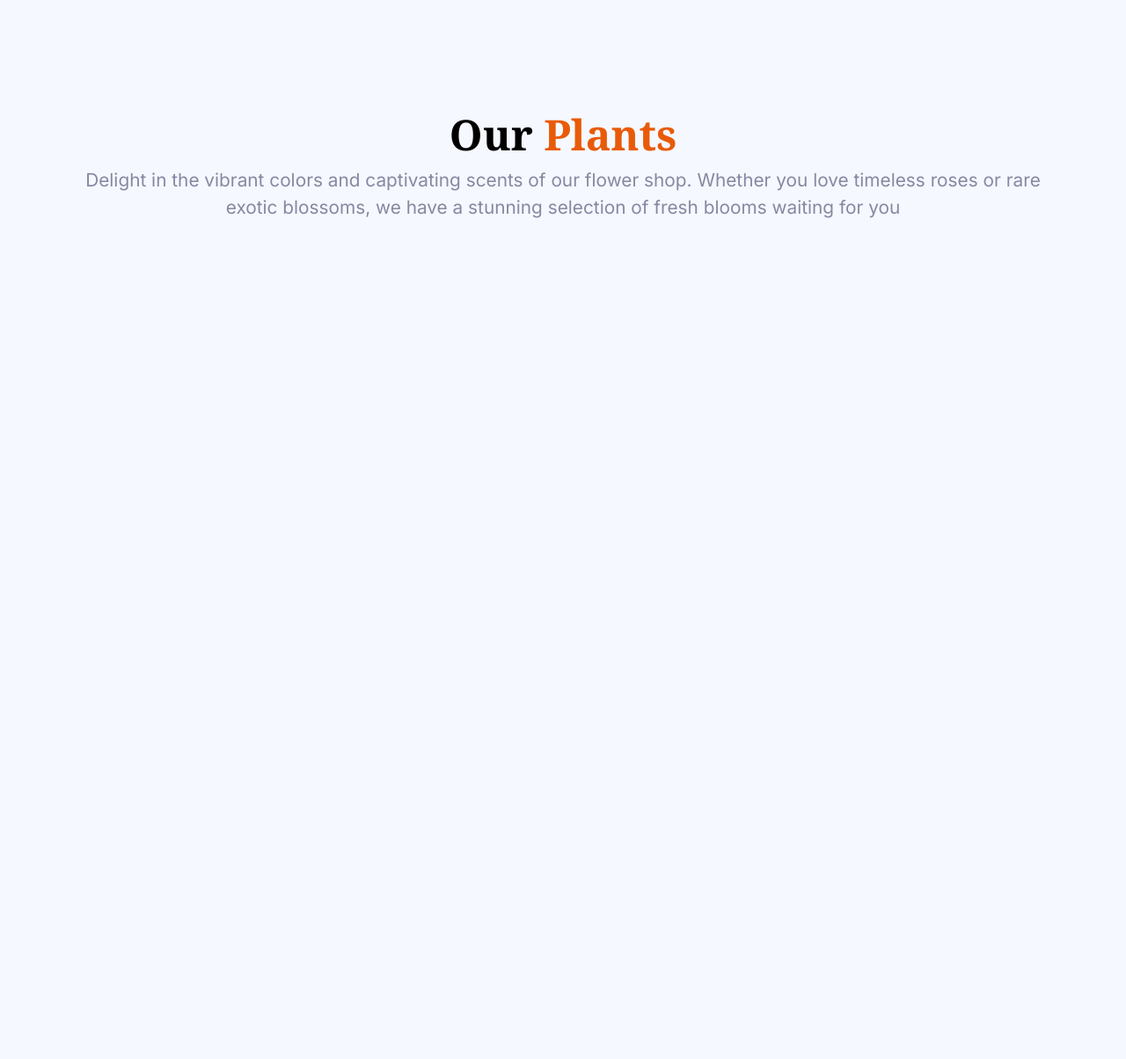
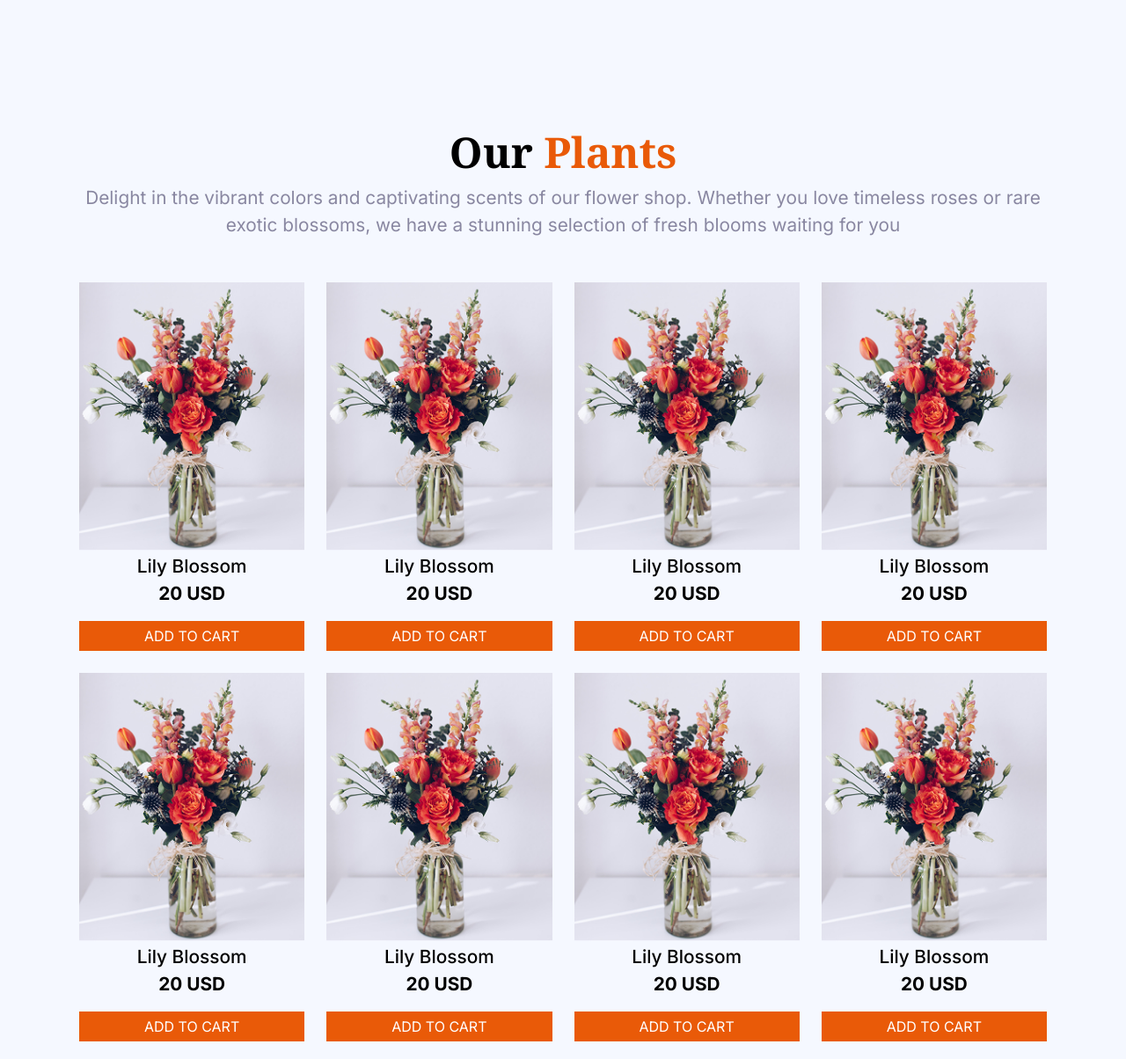
Before and after one commit to niaz-morshed-m/Seccond-Assignment, a plain HTML site: page index.html in a window 1280 px wide. Shown: the part 641-1845 px from the top of the page at 88% size. Before the commit the page ends 892 px from the top, so only its background shows below. Drawn offline with nearby package versions, Linux system fonts and the light colour scheme.

Commit message:
our plants added

```diff
--- a/index.html
+++ b/index.html
@@ -37,15 +37,15 @@
           <li>
             <a href=""><i class="fa-solid fa-cart-shopping"></i> Cart ($56)</a>
           </li>
-          <div class="sm-cart">
-            <a href=""><i class="fa-solid fa-cart-shopping"></i></a>
-          </div>
+          <!-- <li class="absolute  cart">
+            <a href=""><i class="fa-solid fa-cart-shopping"></i> Cart ($56)</a>
+          </li> -->
         </ul>
       </nav>
       <!-- banner -->
       <div class="flex justify-center items-end mt-[170px] banner-container">
         <div class="max-w-[570px] banner-content">
-          <p class="noto-serif text-[4rem] font-bold">
+          <p class="noto-serif text-[3rem] font-bold">
             ALWAYS <span class="text-[#E95A08]">FRESH FLOWERS</span>
           </p>
           <p class="text-[1.3rem] text-[#8987A1]">
@@ -59,11 +59,89 @@
       </div>
     </header>
     <main>
-       <!-- our plant section -->
-        <section class="mt-[100px] max-w-[1140px] mx-auto">
-         <div> <p class="text-[3rem] noto-serif font-bold text-center">Our <span class="text-[#E95A08]">Plants</span></p>
-          <p class="text-[1.3rem] text-[#8987A1] text-center">Delight in the vibrant colors and captivating scents of our flower shop. Whether you love timeless roses or rare exotic blossoms, we have a stunning selection of fresh blooms waiting for you</p></div>
-        </section>
+      <!-- our plant section -->
+      <section class="our-plants mt-[100px] max-w-[1140px] mx-auto p-[20px]">
+        <div>
+          <p class="text-[3rem] noto-serif font-bold text-center">
+            Our <span class="text-[#E95A08]">Plants</span>
+          </p>
+          <p class="text-[1.3rem] text-[#8987A1] text-center">
+            Delight in the vibrant colors and captivating scents of our flower
+            shop. Whether you love timeless roses or rare exotic blossoms, we
+            have a stunning selection of fresh blooms waiting for you
+          </p>
+        </div>
+
+        <div class="plant-container grid grid-cols-4 gap-[25px] mt-[50px]">
+          <div class="plant max-w-[270px] text-center">
+            <img src="./assets/sample-flower-image.png" alt="plant-img" />
+            <p class="font-medium text-[1.3rem]">Lily Blossom</p>
+            <p class="font-bold text-[1.3rem]">20 USD</p>
+            <button class="bg-[#E95A08] text-white w-[100%] py-[5px] mt-[16px]">
+              ADD TO CART
+            </button>
+          </div>
+          <div class="plant max-w-[270px] text-center">
+            <img src="./assets/sample-flower-image.png" alt="plant-img" />
+            <p class="font-medium text-[1.3rem]">Lily Blossom</p>
+            <p class="font-bold text-[1.3rem]">20 USD</p>
+            <button class="bg-[#E95A08] text-white w-[100%] py-[5px] mt-[16px]">
+              ADD TO CART
+            </button>
+          </div>
+          <div class="plant max-w-[270px] text-center">
+            <img src="./assets/sample-flower-image.png" alt="plant-img" />
+            <p class="font-medium text-[1.3rem]">Lily Blossom</p>
+            <p class="font-bold text-[1.3rem]">20 USD</p>
+            <button class="bg-[#E95A08] text-white w-[100%] py-[5px] mt-[16px]">
+              ADD TO CART
+            </button>
+          </div>
+          <div class="plant max-w-[270px] text-center">
+            <img src="./assets/sample-flower-image.png" alt="plant-img" />
+            <p class="font-medium text-[1.3rem]">Lily Blossom</p>
+            <p class="font-bold text-[1.3rem]">20 USD</p>
+            <button class="bg-[#E95A08] text-white w-[100%] py-[5px] mt-[16px]">
+              ADD TO CART
+            </button>
+          </div>
+          <div class="plant max-w-[270px] text-center">
+            <img src="./assets/sample-flower-image.png" alt="plant-img" />
+            <p class="font-medium text-[1.3rem]">Lily Blossom</p>
+            <p class="font-bold text-[1.3rem]">20 USD</p>
+            <button class="bg-[#E95A08] text-white w-[100%] py-[5px] mt-[16px]">
+              ADD TO CART
+            </button>
+          </div>
+          <div class="plant max-w-[270px] text-center">
+            <img src="./assets/sample-flower-image.png" alt="plant-img" />
+            <p class="font-medium text-[1.3rem]">Lily Blossom</p>
+            <p class="font-bold text-[1.3rem]">20 USD</p>
+            <button class="bg-[#E95A08] text-white w-[100%] py-[5px] mt-[16px]">
+              ADD TO CART
+            </button>
+          </div>
+          <div class="plant max-w-[270px] text-center">
+            <img src="./assets/sample-flower-image.png" alt="plant-img" />
+            <p class="font-medium text-[1.3rem]">Lily Blossom</p>
+            <p class="font-bold text-[1.3rem]">20 USD</p>
+            <button class="bg-[#E95A08] text-white w-[100%] py-[5px] mt-[16px]">
+              ADD TO CART
+            </button>
+          </div>
+          <div class="plant max-w-[270px] text-center">
+            <img src="./assets/sample-flower-image.png" alt="plant-img" />
+            <p class="font-medium text-[1.3rem]">Lily Blossom</p>
+            <p class="font-bold text-[1.3rem]">20 USD</p>
+            <button class="bg-[#E95A08] text-white w-[100%] py-[5px] mt-[16px]">
+              ADD TO CART
+            </button>
+          </div>
+        </div>
+      </section>
+
+      <!-- flower and plants section -->
+
     </main>
     <footer></footer>
   </body>
--- a/styles/style.css
+++ b/styles/style.css
@@ -25,7 +25,7 @@ img{
   nav ul{
     display: none;
   }
-.sm-cart{
+.cart{
   visibility: visible;
 }
 .banner-container{
@@ -35,4 +35,10 @@ img{
 .banner-content{
   margin-top: 20px;
 }
+.plant-container{
+  grid-template-columns: repeat(2, 1fr);
 }
+.our-plants{
+  margin-top: 20px;
+}
+}
```
